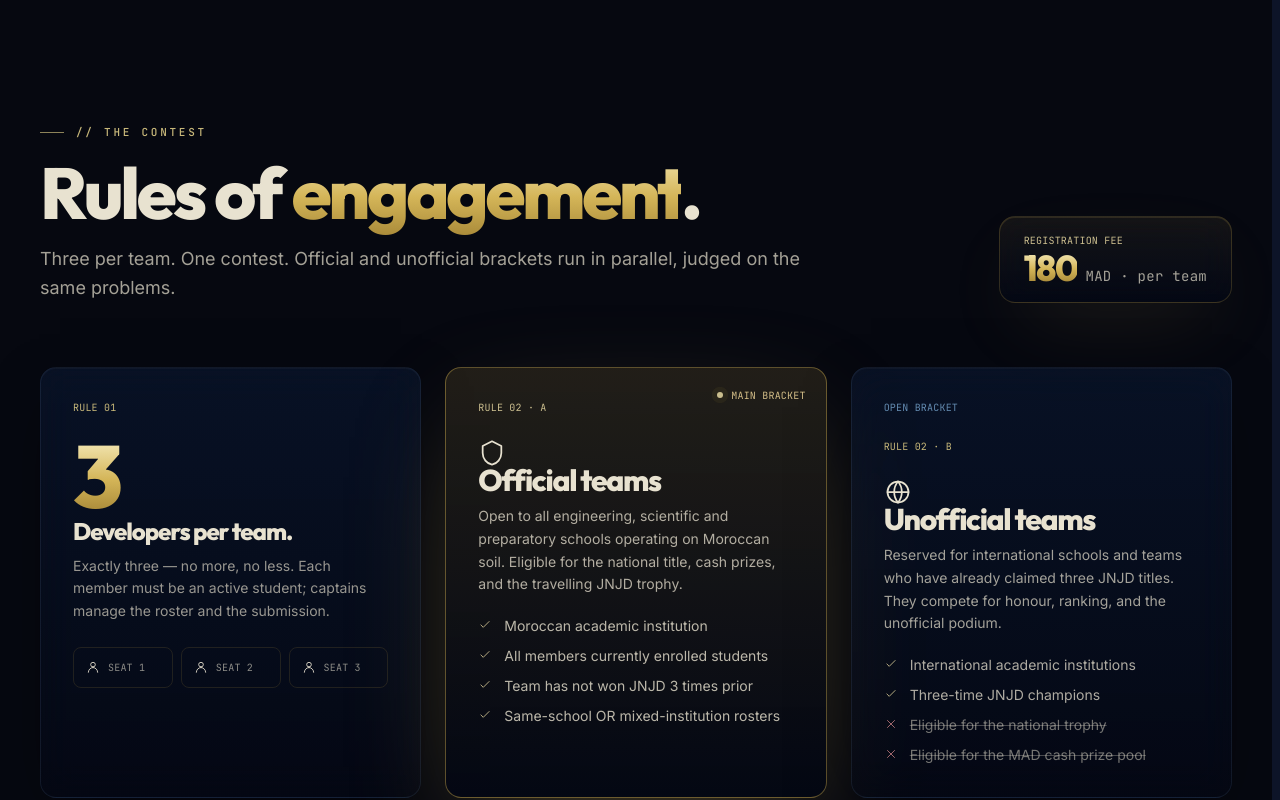
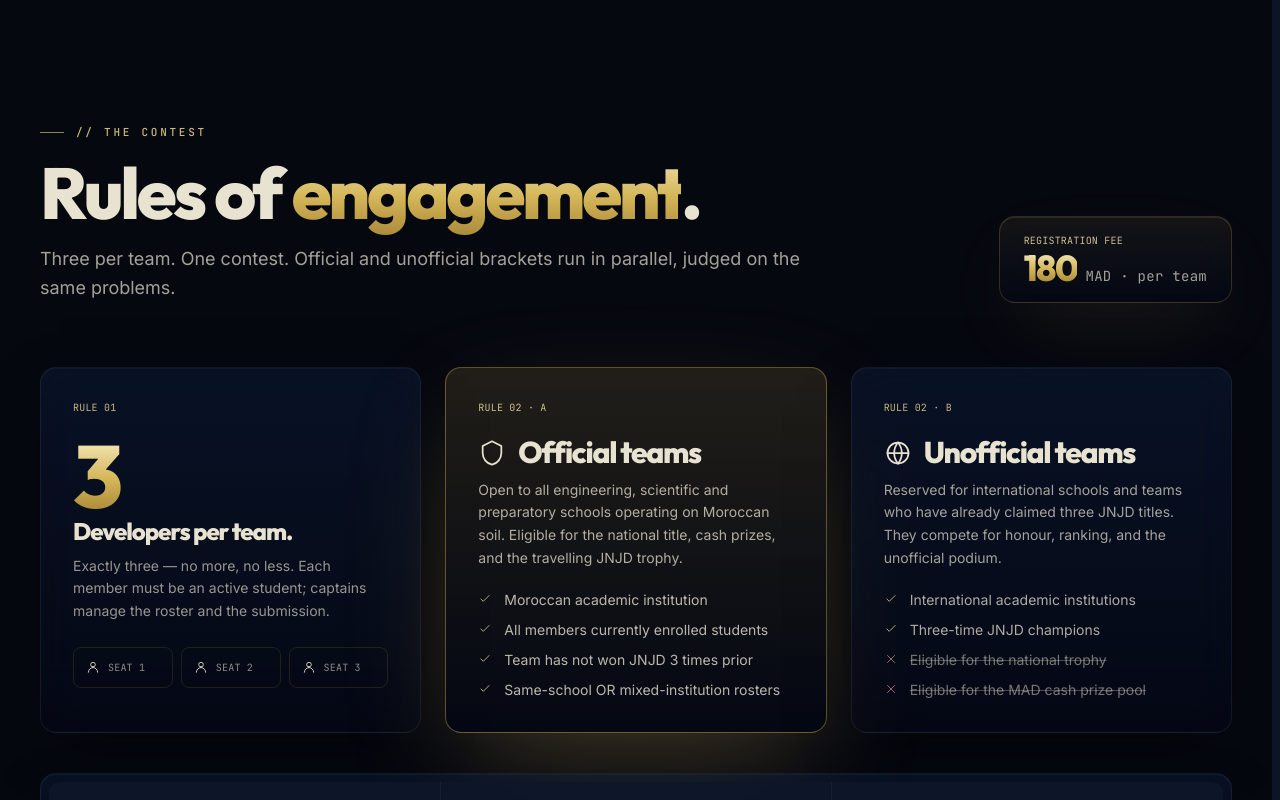
Before and after one commit to TahaZizah/JNJD, a React (Vite) app in the folder frontend/: page / in a window 1280 px wide. Shown: the part 2608-3408 px from the top of the page. Built offline with nearby package versions, Linux system fonts and the light colour scheme.

Commit message:
fix: fixed typos and false infos, added links to social media tags

```diff
--- a/frontend/src/ui/footer.tsx
+++ b/frontend/src/ui/footer.tsx
@@ -23,7 +23,12 @@ function Footer({ setRoute }) {
           <div className="lg:col-span-7 grid grid-cols-2 md:grid-cols-3 gap-8">
             <FooterCol title="Event" links={['Home', 'Rules', 'Register', 'Schedule']} onClick={setRoute} />
             <FooterCol title="Partners" links={['Brochure', 'Press kit']} onClick={setRoute} />
-            <FooterCol title="Community" links={['CIT', 'INPT', 'LinkedIn', 'Instagram']} onClick={setRoute} />
+            <FooterCol title="Community" links={[
+              'CIT',
+              { label: 'INPT', href: 'https://www.inpt.ac.ma/' },
+              { label: 'LinkedIn', href: 'https://ma.linkedin.com/company/cit-inpt' },
+              { label: 'Instagram', href: 'https://www.instagram.com/cit.inpt/' }
+            ]} />
           </div>
         </div>
         <div className="hr-gold my-12"></div>
@@ -45,11 +50,23 @@ function FooterCol({ title, links }) {
     <div>
       <div className="t-mono text-[10px] uppercase tracking-[0.3em] text-gold-500 mb-4">{title}</div>
       <ul className="space-y-2.5">
-        {links.map(l => (
-          <li key={l}>
-            <a className="text-bone-100/70 hover:text-gold-300 transition text-sm" href="#">{l}</a>
-          </li>
-        ))}
+        {links.map(l => {
+          const isObj = typeof l === 'object';
+          const label = isObj ? l.label : l;
+          const href = isObj ? l.href : '#';
+          return (
+            <li key={label}>
+              <a
+                className="text-bone-100/70 hover:text-gold-300 transition text-sm"
+                href={href}
+                target={href !== '#' ? '_blank' : undefined}
+                rel={href !== '#' ? 'noopener noreferrer' : undefined}
+              >
+                {label}
+              </a>
+            </li>
+          );
+        })}
       </ul>
     </div>
   );
--- a/frontend/src/ui/landing_hero.tsx
+++ b/frontend/src/ui/landing_hero.tsx
@@ -138,7 +138,7 @@ function Hero() {
                     ))}
                   </div>
                   <span className="t-mono text-[11px] tracking-[0.2em] uppercase text-bone-100/60">
-                    312 teams · 936 developers registered
+                    Highly qualified teams registered
                   </span>
                 </div>
               </div>
--- a/frontend/src/ui/landing_rules.tsx
+++ b/frontend/src/ui/landing_rules.tsx
@@ -109,12 +109,11 @@ function Rules() {
           {/* Official */}
           <Reveal delay={140} className="lg:col-span-4">
             <div className="relative rounded-2xl p-8 h-full tier-featured">
-              <div className="absolute top-5 right-5 t-mono text-[10px] tracking-[0.25em] text-gold-300 uppercase flex items-center gap-2">
-                <span className="w-1.5 h-1.5 rounded-full bg-gold-400 dot-live"></span> Main bracket
+              <div className="t-mono text-[10px] tracking-[0.3em] uppercase text-gold-400 mb-6">Rule 02 · A</div>
+              <div className="flex items-center gap-3 mb-3">
+                <Icons.IconShield size={28} className="text-gold-300" />
+                <div className="t-display text-3xl text-bone-100">Official teams</div>
               </div>
-              <div className="t-mono text-[10px] tracking-[0.3em] uppercase text-gold-400 mb-6">Rule 02 · A</div>
-              <Icons.IconShield size={28} className="text-gold-300 mb-4" />
-              <div className="t-display text-3xl text-bone-100 mb-3">Official teams</div>
               <p className="text-sm text-bone-100/75 leading-relaxed mb-5">
                 Open to all engineering, scientific and preparatory schools operating on Moroccan soil.
                 Eligible for the national title, cash prizes, and the travelling JNJD trophy.
@@ -138,12 +137,11 @@ function Rules() {
           {/* Unofficial */}
           <Reveal delay={220} className="lg:col-span-4">
             <div className="glass rounded-2xl p-8 h-full lift">
-              <div className="t-mono text-[10px] tracking-[0.25em] text-mist-400/80 uppercase mb-6">
-                Open bracket
+              <div className="t-mono text-[10px] tracking-[0.3em] uppercase text-gold-500 mb-6">Rule 02 · B</div>
+              <div className="flex items-center gap-3 mb-3">
+                <Icons.IconGlobe size={28} className="text-mist-400" />
+                <div className="t-display text-3xl text-bone-100">Unofficial teams</div>
               </div>
-              <div className="t-mono text-[10px] tracking-[0.3em] uppercase text-gold-500 mb-6">Rule 02 · B</div>
-              <Icons.IconGlobe size={28} className="text-mist-400 mb-4" />
-              <div className="t-display text-3xl text-bone-100 mb-3">Unofficial teams</div>
               <p className="text-sm text-bone-100/70 leading-relaxed mb-5">
                 Reserved for international schools and teams who have already claimed three JNJD titles.
                 They compete for honour, ranking, and the unofficial podium.
@@ -169,17 +167,16 @@ function Rules() {
           {/* Timeline strip */}
           <Reveal delay={80} className="lg:col-span-12">
             <div className="glass rounded-2xl p-2 mt-4">
-              <div className="grid grid-cols-2 md:grid-cols-4 gap-px bg-mist-400/10 rounded-xl overflow-hidden">
+              <div className="grid grid-cols-1 md:grid-cols-3 gap-px bg-mist-400/10 rounded-xl overflow-hidden">
                 {[
                   { step: '01', t: 'Register team', d: 'Until 05 May 2026', icon: IconUsers },
                   { step: '02', t: 'Pay fee (180 MAD)', d: 'Bank transfer or on-site', icon: IconBrief },
-                  { step: '03', t: 'Qualifier',       d: '10 May · Online', icon: IconCode },
-                  { step: '04', t: 'Finals @ INPT',   d: '16 May · Rabat',  icon: IconCrown },
+                  { step: '03', t: 'Finals @ INPT',   d: '16 May · Rabat',  icon: IconCrown },
                 ].map((s, i) => (
-                  <div key={i} className="bg-ink-900/90 p-6 flex items-start gap-4">
-                    <div className="t-display text-2xl gold-text">{s.step}</div>
-                    <div className="flex-1">
-                      <div className="flex items-center gap-2 t-mono text-[10px] tracking-[0.25em] uppercase text-gold-500 mb-2">
+                  <div key={i} className="bg-ink-900/90 p-6 flex flex-col items-center justify-center text-center gap-2">
+                    <div className="t-display text-3xl gold-text mb-1">{s.step}</div>
+                    <div className="flex flex-col items-center gap-1">
+                      <div className="flex items-center justify-center gap-2 t-mono text-[10px] tracking-[0.25em] uppercase text-gold-500 mb-1">
                         <s.icon size={12} /> {s.t}
                       </div>
                       <div className="text-sm text-bone-100/80">{s.d}</div>
```
